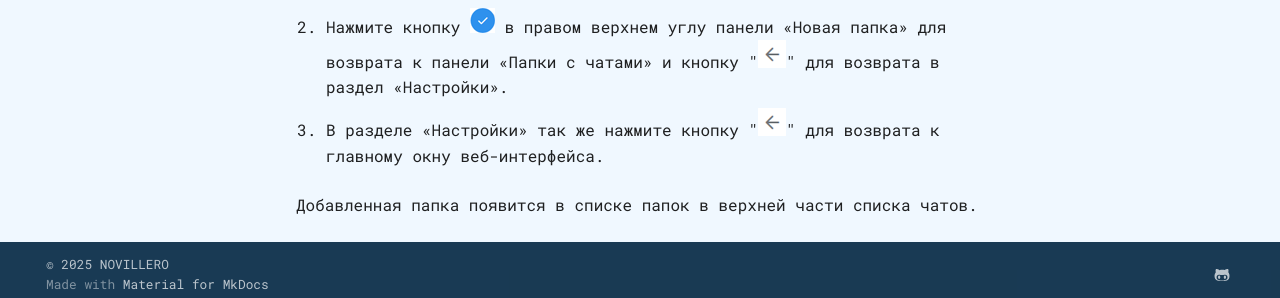
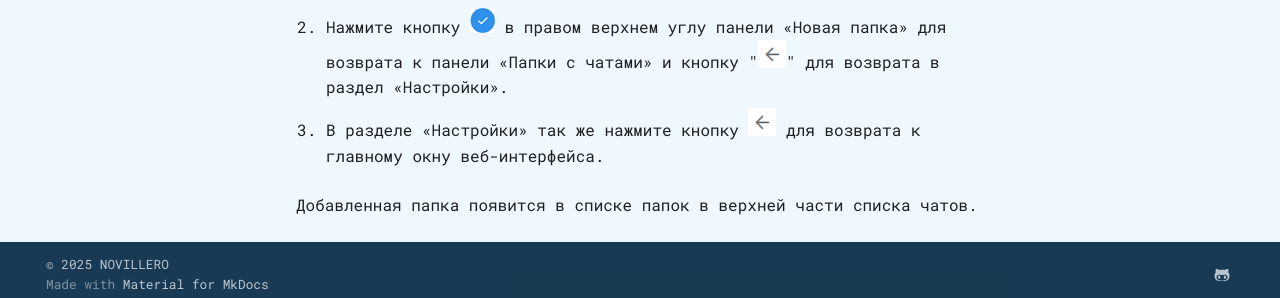
Before and after one commit to novillero/dac-advanced, an MkDocs documentation site: the page built from docs/instructions/mriya-instruction.md, in a window 1280 px wide and 900 px high, scrolled down 1424 px. Shown: the part 593-891 px from the top of the window. Built offline with MkDocs 1.6.1 and Material for MkDocs 9.7.7, drawn with Linux system fonts in a browser that asks for light colours; some web fonts are replaced.

Commit message:
Отработка замечаний ревьюера

```diff
--- a/docs/instructions/mriya-instruction.md
+++ b/docs/instructions/mriya-instruction.md
@@ -26,6 +26,6 @@
 
 7. Нажмите кнопку ![Кнопка](2.png) в правом верхнем углу панели «Новая папка» для возврата к панели «Папки с чатами» и кнопку "![Кнопка](3.png)" для возврата в раздел «Настройки».
 
-8. В разделе «Настройки» так же нажмите кнопку "![Кнопка](3.png)" для возврата к главному окну веб-интерфейса.
+8. В разделе «Настройки» так же нажмите кнопку ![Кнопка](3.png) для возврата к главному окну веб-интерфейса.
 
 Добавленная папка появится в списке папок в верхней части списка чатов.
```
